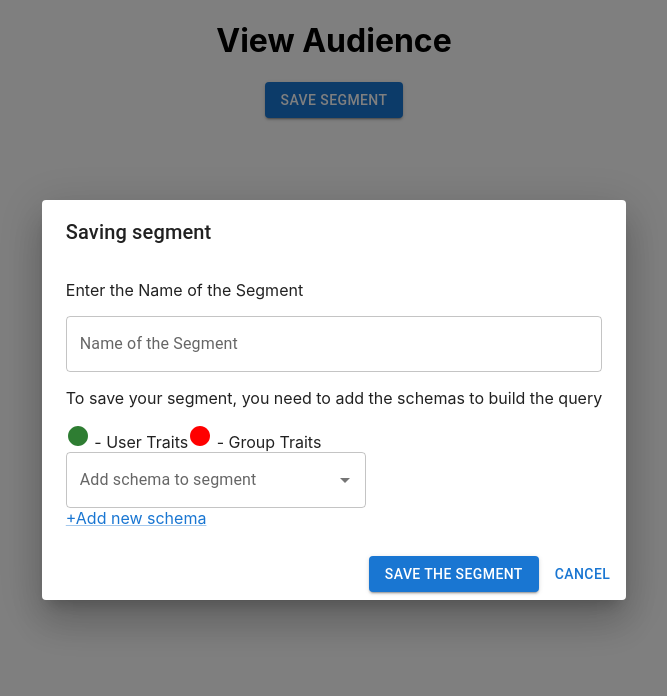
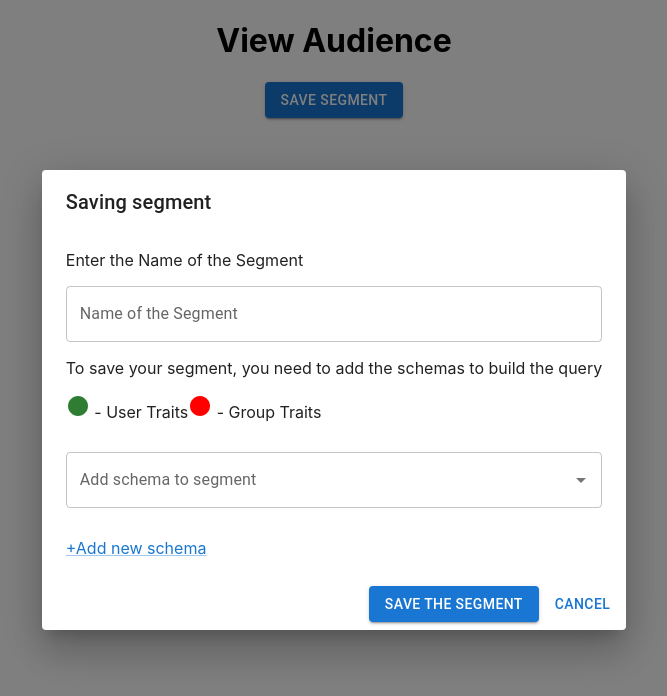
Before and after one commit to gcmanojbabu/segment-react-app, a React (Create React App) app: page / in a window 1280 px wide. Shown: the top 696 px of the page, without its empty margins (306-973 px from the left). Built offline with nearby package versions, Linux system fonts and the light colour scheme.

Commit message:
feat: Update schemaOptions

```diff
--- a/src/screens/HomeScreen/HomeScreen.js
+++ b/src/screens/HomeScreen/HomeScreen.js
@@ -1,63 +1,77 @@
-import { Autocomplete, Button, Dialog, DialogActions, DialogContent, DialogTitle, Icon, Link, TextField } from '@mui/material'
+import { Autocomplete, Button, Dialog, DialogActions, DialogContent, DialogTitle, Grid, Icon, Link, TextField } from '@mui/material'
 import React, { useEffect, useState } from 'react'
 import CircleIcon from '@mui/icons-material/Circle';
+import { Stack, width } from '@mui/system';
 
 export default function HomeScreen() {
-  const [open, setOpen] = useState(false);
+  const [openPopup, setOpenPopup] = useState(false);
   const [segmentName, setSegmentName] = useState('')
-  const [segmentSchema, setSegmentSchema] = useState('')
+  const [segmentValue, setSegmentValue] = useState('')
   const [schemaList, setSchemaList] = useState([])
 
   const schemaOptions = [
-    { label: 'First Name', Value: 'first_name' },
-    { label: 'Last Name', Value: 'last_name' },
-    { label: 'Gender', Value: 'gender' },
-    { label: 'Age', Value: 'age' },
-    { label: 'Account Name', Value: 'account_name' },
-    { label: 'City', Value: 'city' },
-    { label: 'State', Value: 'state' },
+    { label: 'First Name', value: 'first_name', isSelected: false },
+    { label: 'Last Name', value: 'last_name', isSelected: false },
+    { label: 'Gender', value: 'gender', isSelected: false },
+    { label: 'Age', value: 'age', isSelected: false },
+    { label: 'Account Name', value: 'account_name', isSelected: false },
+    { label: 'City', value: 'city', isSelected: false },
+    { label: 'State', value: 'state', isSelected: true },
   ]
 
-
   useEffect(() => {
-    const fetchData = async () => {
-      setOpen(true)
-    }
-    fetchData();
+    setOpenPopup(true)
   }, []);
 
-
   const handleClose = () => {
-    setOpen(false);
+    setOpenPopup(false);
   };
 
   const onSaveSegmentClick = () => {
-    console.log('inside onSaveSegmentClick')
-    setOpen(true);
+    setOpenPopup(true);
   }
 
   const onSegmentNameChange = (e) => {
-    console.log('inside onSegmentNameChange')
     setSegmentName(e.target.value)
   }
 
   const onSegmentSchemaChange = (event, value) => {
-    console.log('inside onSegmentSchemaChange')
-    setSegmentSchema(value)
+    setSegmentValue(value)
   }
 
   const addNewSchema = () => {
-    console.log('inside addNewSchema')
     let schemaListTemp = schemaList
-    schemaListTemp.push(segmentSchema)
+    schemaListTemp.push(segmentValue)
     setSchemaList(schemaListTemp)
-    console.log('schemaListTemp', schemaListTemp)
+    setSegmentValue('')
+
+    // let schemaOptionsUnselectedTemp = schemaOptionsUnselected
+
+    // for (let index = 0; index < schemaOptionsUnselectedTemp.length; index++) {
+    //   if (schemaOptionsUnselectedTemp[index] === segmentValue) {
+    //     schemaOptionsUnselectedTemp.splice(index, 1);
+    //   }
+    // }
+    // setSchemaOptionsUnselected(schemaOptionsUnselectedTemp)
   }
 
-
+  const onSaveSegment = () => {
+    let newSchemaList = []
+    for (const element of schemaList) {
+      let valueToSchemaList = {}
+      valueToSchemaList[element.value] = element.label
+      newSchemaList.push(valueToSchemaList)
+    }
+    let dataToTransfer = {
+      segment_name: segmentName,
+      schema: newSchemaList
+    }
+    console.log('dataToTransfer', dataToTransfer)
+  }
 
   return (
     <>
+      <Grid>
         <h1>
           View Audience
         </h1>
@@ -65,7 +79,7 @@ export default function HomeScreen() {
           <Button variant="contained" onClick={onSaveSegmentClick}>Save segment</Button>
 
           <Dialog
-          open={open}
+            open={openPopup}
             onClose={handleClose}
             aria-labelledby="alert-dialog-title"
             aria-describedby="alert-dialog-description"
@@ -74,7 +88,6 @@ export default function HomeScreen() {
               {"Saving segment"}
             </DialogTitle>
             <DialogContent>
-
               <p>Enter the Name of the Segment</p>
               <TextField id="outlined-basic" label="Name of the Segment" fullWidth variant="outlined" onChange={onSegmentNameChange} />
               <p>To save your segment, you need to add the schemas to build the query</p>
@@ -83,29 +96,45 @@ export default function HomeScreen() {
 
               {schemaList?.map((element, index) => (
                 <React.Fragment key={index}>
-                <h2>input - {element.label}</h2>
+                  <Autocomplete
+                    spacing={2}
+                    disablePortal
+                    id="combo-box"
+                    options={schemaOptions}
+                    renderInput={(params) => <TextField {...params} />}
+                    onChange={(event, value) => onSegmentSchemaChange(event, value)}
+                    value={element}
+                    style={{
+                      marginTop: '30px',
+                      marginBottom: '30px'
+                    }}
+                  />
                 </React.Fragment>
               ))}
-
+              <Grid item xs={12}>
                 <Autocomplete
                   disablePortal
                   id="combo-box"
                   options={schemaOptions}
-              sx={{ width: 300 }}
                   renderInput={(params) => <TextField {...params} label="Add schema to segment" />}
                   onChange={(event, value) => onSegmentSchemaChange(event, value)}
-              value={segmentSchema}
+                  value={segmentValue}
+                  style={{
+                    marginTop: '30px',
+                    marginBottom: '30px'
+                  }}
                 />
+              </Grid>
               <Link onClick={addNewSchema}>+Add new schema</Link>
+            </DialogContent>
 
-
-          </DialogContent>
             <DialogActions>
-            <Button variant="contained" onClick={handleClose}>Save the Segment</Button>
+              <Button variant="contained" onClick={onSaveSegment}>Save the Segment</Button>
               <Button onClick={handleClose}>Cancel</Button>
             </DialogActions>
           </Dialog>
         </div>
+      </Grid>
     </>
   )
 }
```
Lines whose indentation alone changed are shown as unchanged.
